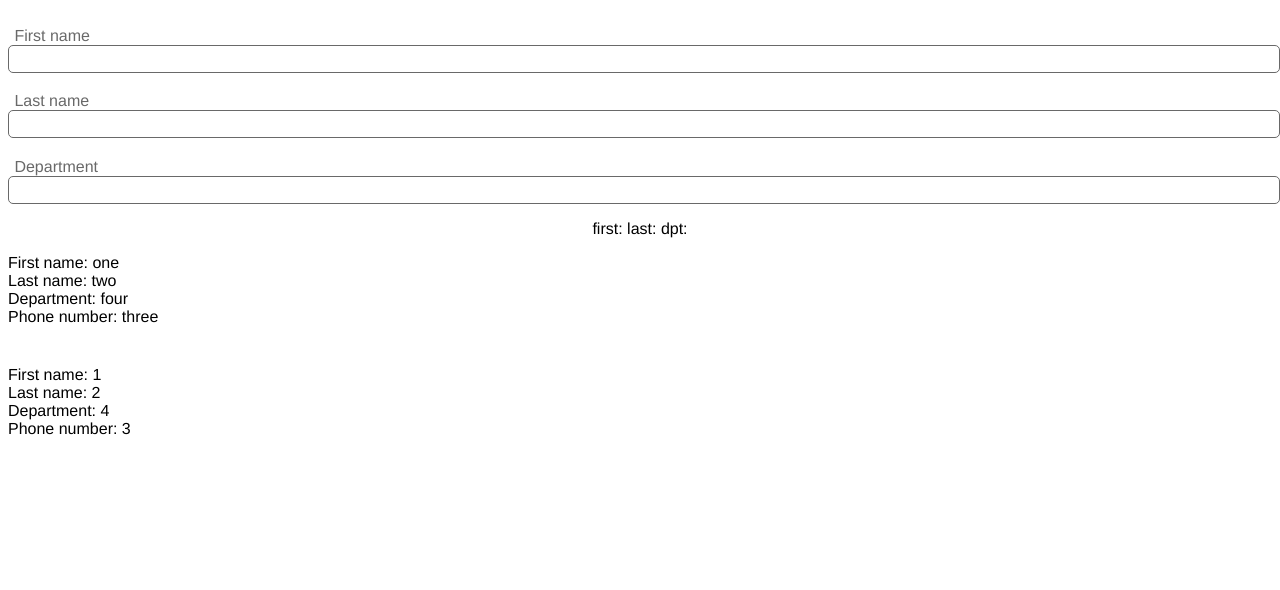
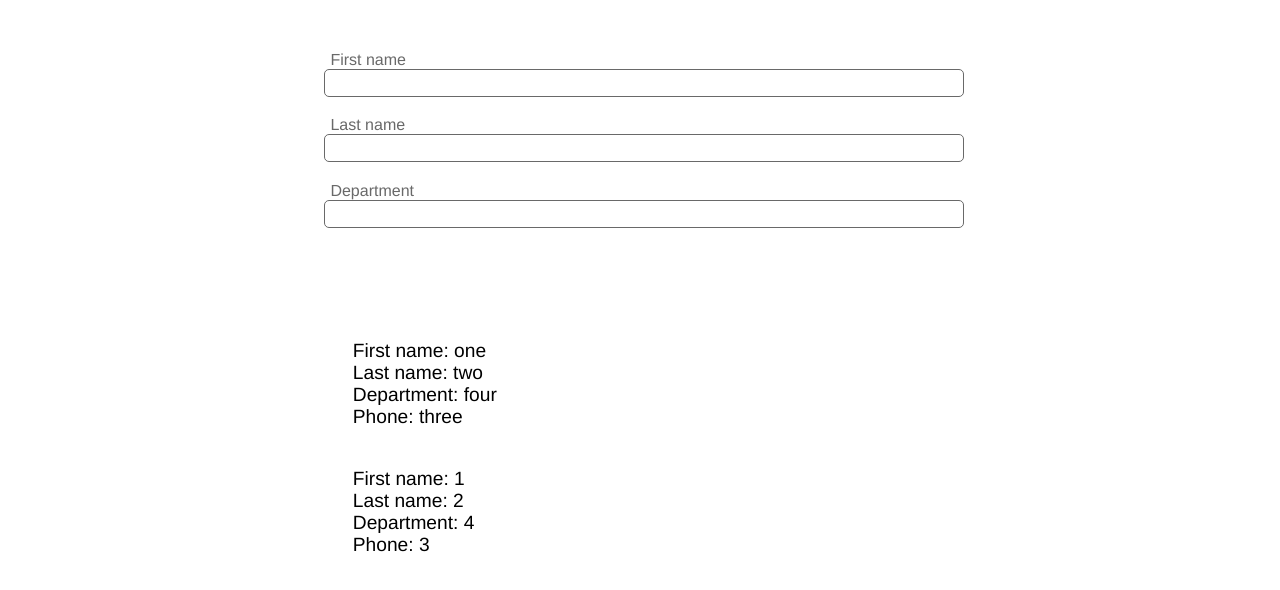
Before and after one commit to lorenzo-dallamuta/contact-book, a Vue app in the folder frontend/: page / in a window 1280 px wide. Shown: the top 590 px of the page. Built offline with nearby package versions, Linux system fonts and the light colour scheme.

Commit message:
styles: app

```diff
--- a/frontend/src/App.vue
+++ b/frontend/src/App.vue
@@ -1,6 +1,8 @@
 <template>
-    <ContactForm></ContactForm>
-    <ContactList :contacts="test"></ContactList>
+    <div class="container">
+        <ContactForm id="contact-form"></ContactForm>
+        <ContactList id="contact-list" :contacts="test"></ContactList>
+    </div>
 </template>
 
 <script lang="ts">
@@ -13,6 +15,9 @@ export default defineComponent({
   components: {
     ContactForm,
     ContactList
+  },
+  created() {
+      document.title = "Contact Book"
   },
   // TODO: remove temporary data stub
   data() {
@@ -40,4 +45,15 @@ export default defineComponent({
         -moz-osx-font-smoothing: grayscale;
         text-align: center;
     }
+    .container {
+        padding: 1.5em 25% 0;
+    }
+    #contact-form {
+        margin-bottom: 7em;
+    }
+    #contact-list {
+        padding-left: 1.5em;
+        font-size: 1.2em
+    }
+
 </style>
--- a/frontend/src/components/ContactDetail.vue
+++ b/frontend/src/components/ContactDetail.vue
@@ -3,7 +3,7 @@
         First name: {{ contact.firstName }}<br>
         Last name: {{ contact.lastName }}<br>
         Department: {{ contact.department }}<br>
-        Phone number: {{ contact.phoneNumber }}<br>
+        Phone: {{ contact.phoneNumber }}<br>
     </div>
 </template>
 
--- a/frontend/src/components/ContactForm.vue
+++ b/frontend/src/components/ContactForm.vue
@@ -7,11 +7,6 @@
         <label for="department">Department</label>
         <input id="department" v-model="department">
     </form>
-    <p>
-        first: {{ firstName }}
-        last: {{ lastName }}
-        dpt: {{ department }}
-    </p>
 </template>
 
 <script lang="ts">
```
Lines whose indentation alone changed are shown as unchanged.
